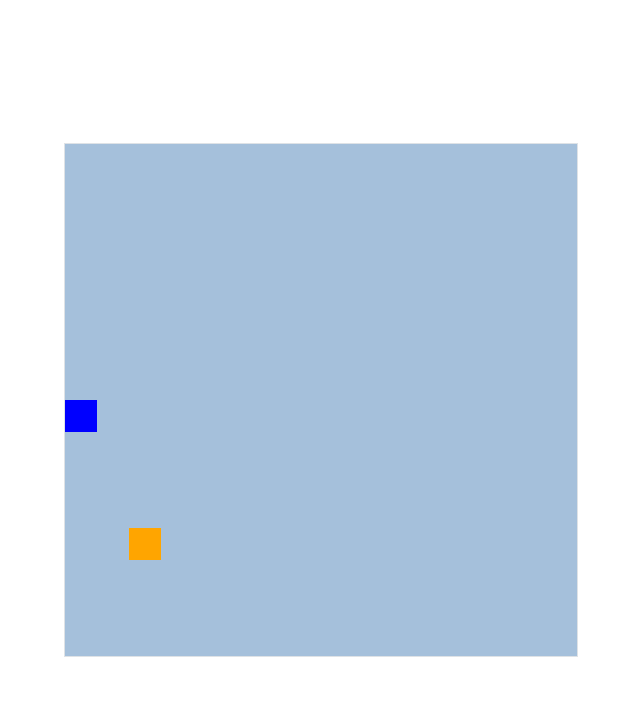
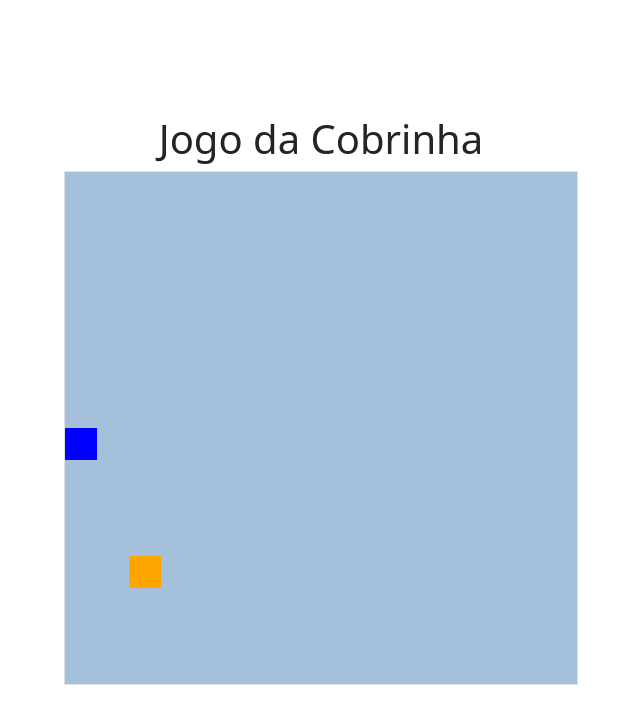
Before and after one commit to euclidesdry/dio-recriando-jogo-da-cobrinha-js, a plain HTML site: page index.html in a window 1280 px wide. Shown: the whole page, without its empty margins (319-959 px from the left). Drawn offline with nearby package versions, Linux system fonts and the light colour scheme.

Commit message:
Adicionando Título ao Jogo

```diff
--- a/index.html
+++ b/index.html
@@ -12,7 +12,8 @@
     <!-- CSS Custom -->
     <link rel="stylesheet" href="./assets/css/theme.css">
 </head>
-<body class="d-flex align-items-center justify-content-center w-100 h-100">
+<body class="d-flex align-items-center justify-content-center flex-column w-100 h-100">
+    <h1>Jogo da Cobrinha</h1>
     <canvas id="playerground__snake" class="border" width="512" height="512"></canvas>
 
     <!-- JS Custom -->
```
